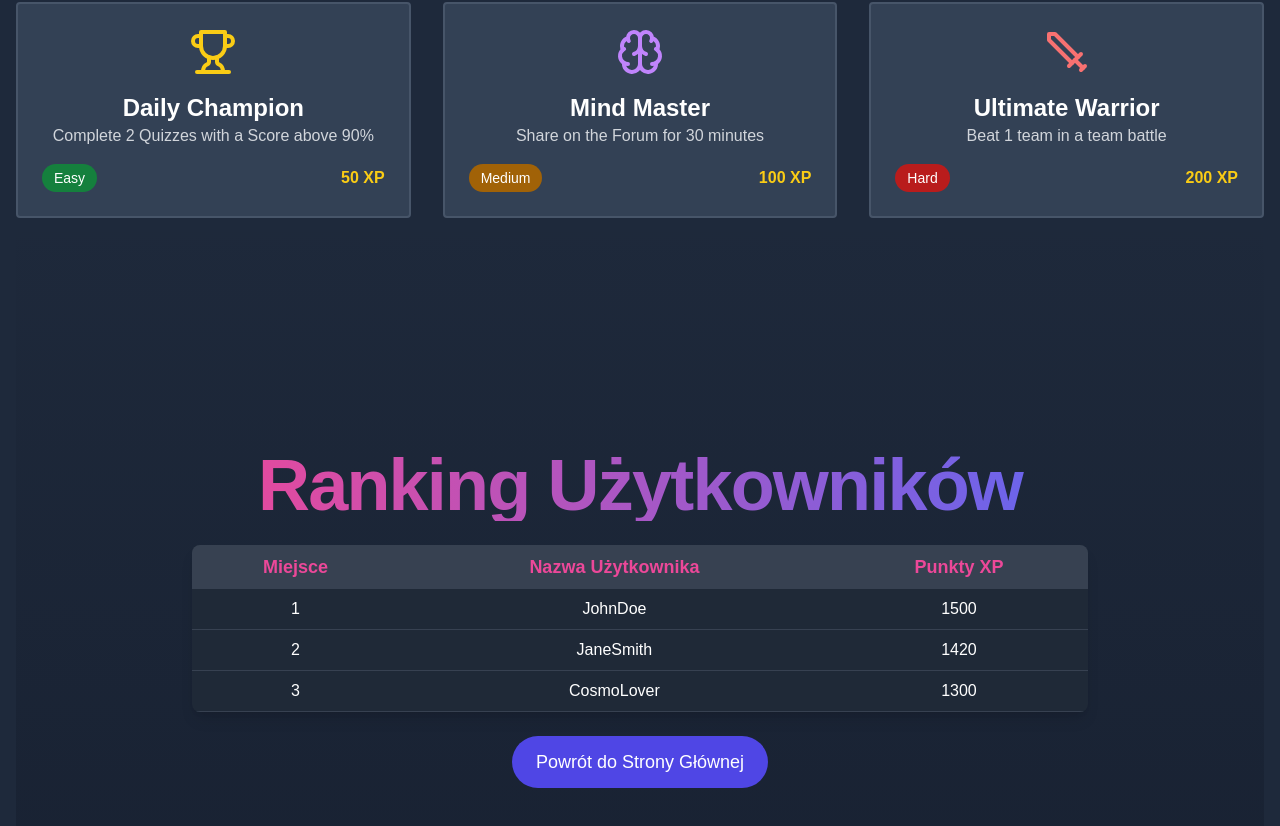
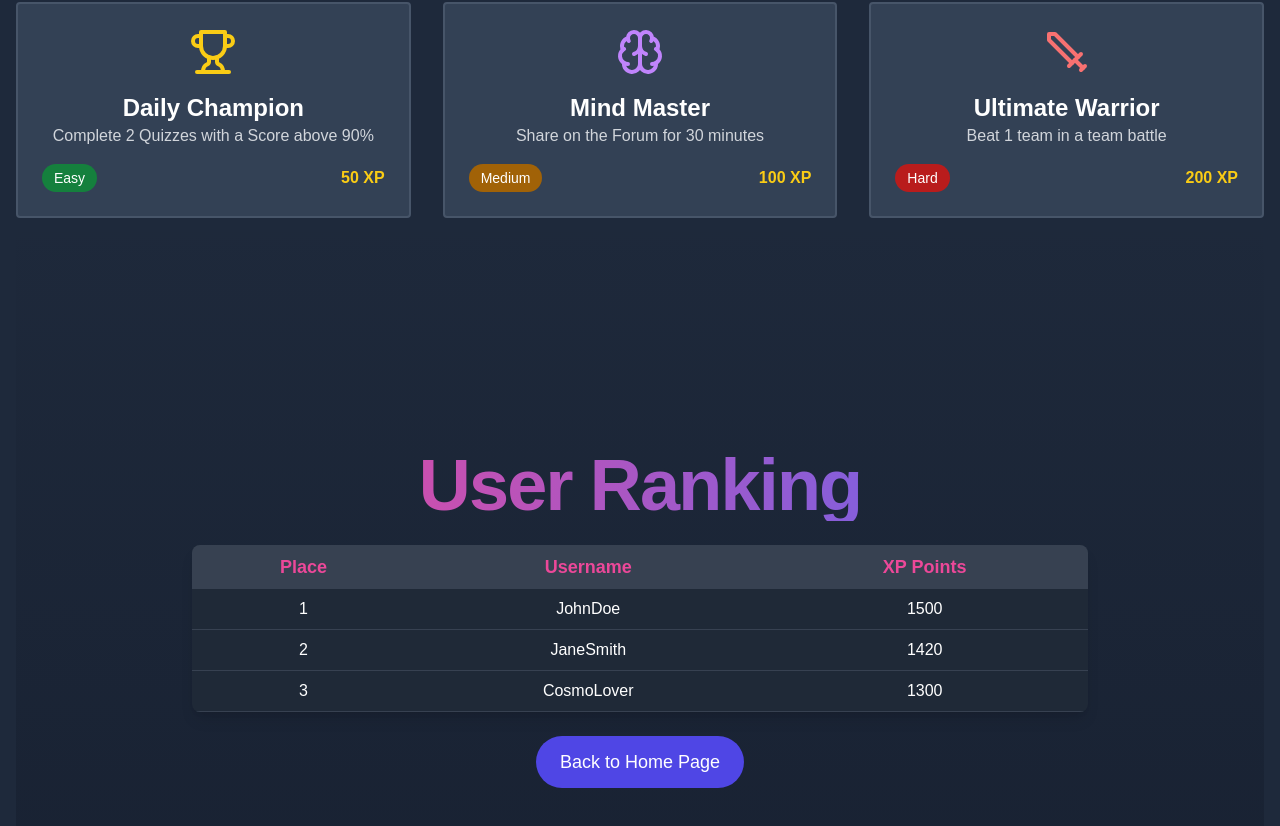
Before and after one commit to Andrz3jj/front-end-hackathon, a React (Vite) app in the folder landing-page/: page /Challenges in a window 1280 px wide. Shown: the part 314-1140 px from the top of the page. Built offline with nearby package versions, Linux system fonts and the light colour scheme.

Commit message:
Translated Table.tsx & Teams.tsx

```diff
--- a/landing-page/src/components/Table.tsx
+++ b/landing-page/src/components/Table.tsx
@@ -10,22 +10,21 @@ const RankingPage: React.FC = () => {
     const users: User[] = [
         { rank: 1, username: 'JohnDoe', score: 1500 },
         { rank: 2, username: 'JaneSmith', score: 1420 },
-        { rank: 3, username: 'CosmoLover', score: 1300 },
-        // Dodaj więcej użytkowników
+        { rank: 3, username: 'CosmoLover', score: 1300 }
     ];
 
     return (
         <div className="relative flex h-screen w-full flex-col items-center justify-center overflow-hidden  text-white">
             <div className="relative z-10 w-full max-w-4xl text-center space-y-6">
                 <h1 className="bg-gradient-to-r from-pink-500 to-indigo-500 bg-clip-text text-transparent text-5xl md:text-7xl font-extrabold tracking-tight">
-                    Ranking Użytkowników
+                    User Ranking
                 </h1>
                 <table className="table-auto w-full bg-gray-800 rounded-lg overflow-hidden shadow-lg">
                     <thead className="bg-gray-700 text-center justify">
                     <tr>
-                        <th className="px-4 py-2 text-center text-lg text-pink-500">Miejsce</th>
-                        <th className="px-4 py-2 text-center text-lg text-pink-500">Nazwa Użytkownika</th>
-                        <th className="px-4 py-2 text-center text-lg text-pink-500">Punkty XP</th>
+                        <th className="px-4 py-2 text-center text-lg text-pink-500">Place</th>
+                        <th className="px-4 py-2 text-center text-lg text-pink-500">Username</th>
+                        <th className="px-4 py-2 text-center text-lg text-pink-500">XP Points</th>
                     </tr>
                     </thead>
                     <tbody>
@@ -40,7 +39,7 @@ const RankingPage: React.FC = () => {
                 </table>
                 <div className="flex justify-center mt-6">
                     <a href="/" className="px-6 py-3 bg-indigo-600 text-white rounded-full text-lg font-medium transition-transform transform hover:scale-105">
-                        Powrót do Strony Głównej
+                        Back to Home Page
                     </a>
                 </div>
             </div>
--- a/landing-page/src/components/Teams.tsx
+++ b/landing-page/src/components/Teams.tsx
@@ -49,7 +49,7 @@ const Teams: React.FC = () => {
             <div className="grid grid-cols-2 gap-6">
 
                 <div className="bg-slate-700 p-5 rounded-lg shadow-md min-h-screen min-w-screen">
-                    <h2 className="text-xl font-semibold mb-4 text-slate-100">Dostępne Drużyny</h2>
+                    <h2 className="text-xl font-semibold mb-4 text-slate-100">Available Teams</h2>
                     <ul>
                         {teams.map((team) => (
                             <li
@@ -66,8 +66,8 @@ const Teams: React.FC = () => {
 
                 {selectedTeam && (
                     <div className="bg-slate-600 p-5 rounded-lg shadow-md">
-                        <h2 className="text-xl font-semibold mb-4 text-slate-100">Drużyna {selectedTeam.name}</h2>
-                        <h3 className="text-lg font-medium mb-2 text-slate-200">członkowie:</h3>
+                        <h2 className="text-xl font-semibold mb-4 text-slate-100">Team: {selectedTeam.name}</h2>
+                        <h3 className="text-lg font-medium mb-2 text-slate-200">Members:</h3>
                         <ul className="list-disc ml-5">
                             {selectedTeam.users.length > 0 ? (
                                 selectedTeam.users.map((user, index) => (
@@ -83,7 +83,7 @@ const Teams: React.FC = () => {
                             className="mt-4 px-4 py-2 bg-blue-500 text-white rounded-lg hover:bg-blue-600 transition-all duration-200"
                             onClick={handleRequestToJoin}
                         >
-                            Spytaj o dołączenie
+                            Ask to join
                         </button>
                     </div>
                 )}
@@ -91,9 +91,9 @@ const Teams: React.FC = () => {
 
 
             <div className="mt-10 bg-slate-700 p-5 rounded-lg shadow-md">
-                <h2 className="text-xl font-semibold mb-4 text-slate-100">Stwórz własną drużynę</h2>
+                <h2 className="text-xl font-semibold mb-4 text-slate-100">Create your own team</h2>
                 <div className="mb-4">
-                    <label className="block mb-2 font-medium text-slate-200">Nazwa Drużyny</label>
+                    <label className="block mb-2 font-medium text-slate-200">Team name</label>
                     <input
                         type="text"
                         className="p-2 border border-slate-500 rounded-lg w-full bg-slate-800 text-slate-200"
@@ -106,7 +106,7 @@ const Teams: React.FC = () => {
                     className="px-4 py-2 bg-green-500 text-white rounded-lg hover:bg-green-600 transition-all duration-200"
                     onClick={handleCreateTeam}
                 >
-                    Stwórz Drużynę
+                    Create Team
                 </button>
             </div>
         </div>
```
